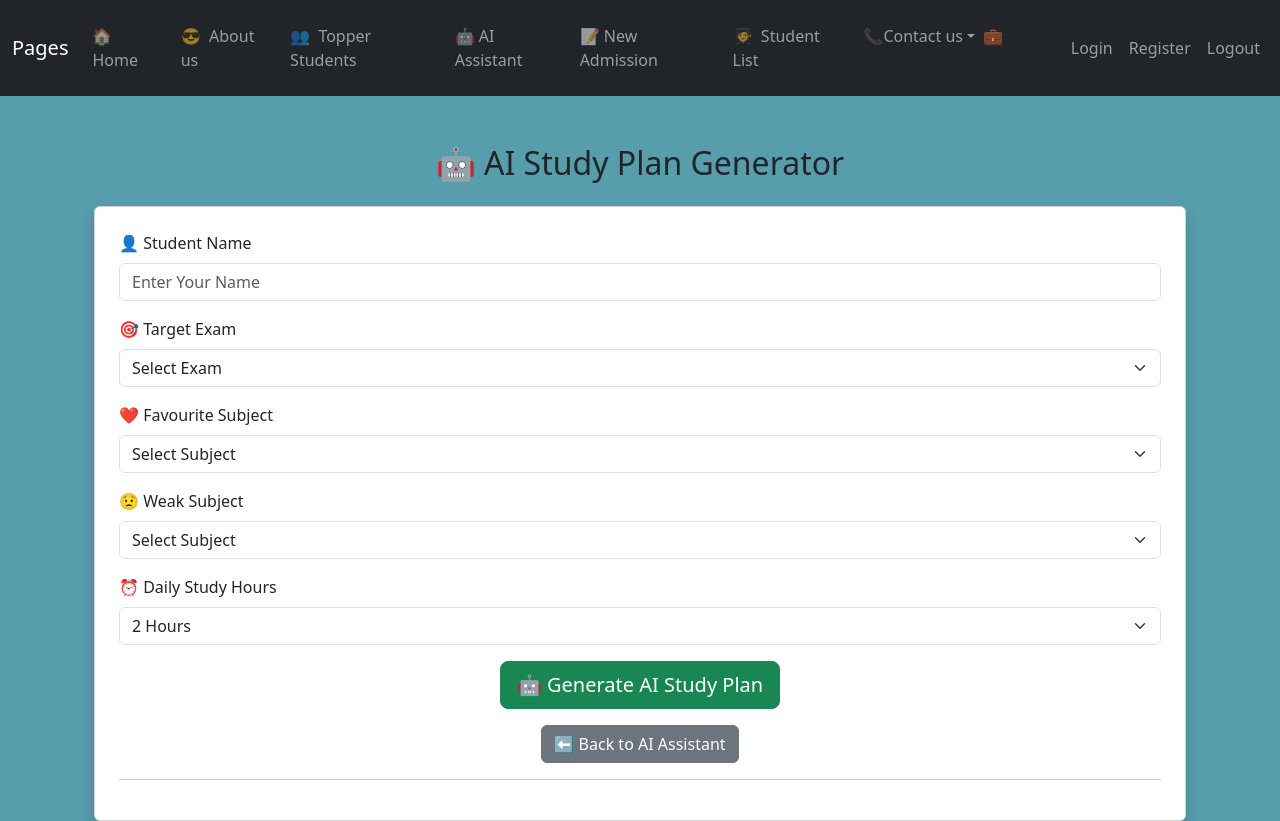
After one commit to sakshinagrik/python-training, a Flask app: page /study_plan in a window 1280 px wide. The commit adds this page. Run offline with Flask 3, Linux system fonts and the light colour scheme.

Commit message:
A feature

```diff
--- a/app.py
+++ b/app.py
@@ -48,28 +48,25 @@ def about():
 @app.route('/ai')
 def ai_assistant():
     return render_template("ai_assistant.html")
-
 @app.route("/career_guide")
 def career_guide():
     return "<h2>Career Guide AI Page</h2>"
-
-
 @app.route("/doubt_solver")
 def doubt_solver():
-    return "<h2>AI Doubt Solver Page</h2>"
-
-
+    return render_template("doubt_solver.html")
 @app.route("/quiz_generator")
 def quiz_generator():
     return "<h2>Daily Quiz Generator Page</h2>"
-
-
 @app.route("/motivation")
 def motivation():
     return "<h2>Motivation Corner Page</h2>"
 @app.route('/coaching_quiz')
 def coaching_quiz():
     return render_template("coaching_quiz.html")
+@app.route("/study_plan")
+def study_plan():
+    return render_template("study_plan.html")
+
 @app.route('/students')
 def students():
     return render_template('Student.html', stud=stud)
--- a/templates/ai_assistant.html
+++ b/templates/ai_assistant.html
@@ -20,9 +20,9 @@ AI Assistant
                 <h3>🎓 Career Guidance</h3>
                 <p>Get AI career suggestions.</p>
 
-                <a href="{{ url_for('career_guide') }}" class="btn btn-primary">
-                    Ask AI
-                </a>
+                <a href="{{ url_for('study_plan') }}" class="btn btn-primary">
+                 Generate AI Study Plan
+               </a>
             </div>
         </div>
 
--- a/templates/coaching_quiz.html
+++ b/templates/coaching_quiz.html
@@ -454,8 +454,7 @@ function checkQuiz(){
     }
 
     document.getElementById("result").innerHTML = `
-    document.getElementById("result").scrollIntoView({
-    behavior: "smooth"});
+
         <div class="card shadow mt-4">
 
             <div class="card-body">
--- /dev/null
+++ b/templates/study_plan.html
@@ -0,0 +1,385 @@
+{% extends "base.html" %}
+
+{% block content %}
+
+<div class="container mt-5">
+
+    <h2 class="text-center mb-4">
+        🤖 AI Study Plan Generator
+    </h2>
+
+    <div class="card shadow p-4">
+
+       <form id="studyForm">
+
+    <div class="mb-3">
+        <label class="form-label">👤 Student Name</label>
+        <input type="text" id="name" class="form-control" placeholder="Enter Your Name">
+    </div>
+
+    <div class="mb-3">
+        <label class="form-label">🎯 Target Exam</label>
+
+        <select id="exam" class="form-select">
+
+            <option value="">Select Exam</option>
+
+            <option>JEE</option>
+            <option>NEET</option>
+            <option>MHT-CET</option>
+            <option>HSC</option>
+
+        </select>
+    </div>
+
+    <div class="mb-3">
+        <label class="form-label">❤️ Favourite Subject</label>
+
+        <select id="favorite" class="form-select">
+
+            <option value="">Select Subject</option>
+
+            <option>Physics</option>
+            <option>Chemistry</option>
+            <option>Mathematics</option>
+            <option>Biology</option>
+            <option>Computer Science</option>
+
+        </select>
+    </div>
+
+    <div class="mb-3">
+        <label class="form-label">😟 Weak Subject</label>
+
+        <select id="weak" class="form-select">
+
+            <option value="">Select Subject</option>
+
+            <option>Physics</option>
+            <option>Chemistry</option>
+            <option>Mathematics</option>
+            <option>Biology</option>
+            <option>Computer Science</option>
+
+        </select>
+    </div>
+
+    <div class="mb-3">
+        <label class="form-label">⏰ Daily Study Hours</label>
+
+        <select id="hours" class="form-select">
+
+            <option>2 Hours</option>
+            <option>4 Hours</option>
+            <option>6 Hours</option>
+            <option>8 Hours</option>
+
+        </select>
+    </div>
+
+    <div class="text-center">
+
+        <button type="button"
+        class="btn btn-success btn-lg"
+        onclick="generatePlan()">
+
+            🤖 Generate AI Study Plan
+
+        </button>
+        <div class="text-center mt-3">
+
+    <a href="{{ url_for('ai_assistant') }}" class="btn btn-secondary">
+        ⬅️ Back to AI Assistant
+    </a>
+
+</div>
+    </div>
+
+</form>
+
+<hr>
+
+<div id="result"></div>
+
+    </div>
+
+</div>
+<script>
+
+function generatePlan(){
+
+    let name = document.getElementById("name").value;
+    let exam = document.getElementById("exam").value;
+    let favorite = document.getElementById("favorite").value;
+    let weak = document.getElementById("weak").value;
+    let hours = document.getElementById("hours").value;
+
+    if(name=="" || exam=="" || favorite=="" || weak==""){
+
+        alert("Please fill all details.");
+        return;
+
+    }
+
+    let plan = "";
+
+    if(exam=="JEE"){
+
+        plan = `
+        <h3>🤖 AI Study Plan Report</h3>
+
+        <h4>Welcome ${name}</h4>
+
+        <p><b>Target Exam :</b> JEE</p>
+
+        <p><b>Favourite Subject :</b> ${favorite}</p>
+
+        <p><b>Weak Subject :</b> ${weak}</p>
+
+        <p><b>Daily Study Time :</b> ${hours}</p>
+
+        <hr>
+
+        <h4>📅 Daily Routine</h4>
+
+        <ul>
+            <li>Morning Revision - 1 Hour</li>
+            <li>${favorite} Practice - 2 Hours</li>
+            <li>${weak} Extra Practice - 2 Hours</li>
+            <li>Previous Year Questions - 1 Hour</li>
+            <li>Mock Test Every Sunday</li>
+        </ul>
+
+        <h4>🤖 AI Suggestion</h4>
+
+        <p>
+        Since your favourite subject is <b>${favorite}</b>,
+        continue improving it.
+
+        Spend extra time on <b>${weak}</b> because it is your weak subject.
+
+        Daily revision and weekly mock tests will improve your JEE score.
+        </p>
+
+        `;
+    }
+
+
+    if(exam=="NEET"){
+
+    plan = `
+    <h3>🤖 AI Personalized Study Plan</h3>
+
+    <h4>Welcome ${name}</h4>
+
+    <p><b>Target Exam :</b> NEET</p>
+
+    <p><b>Favourite Subject :</b> ${favorite}</p>
+
+    <p><b>Weak Subject :</b> ${weak}</p>
+
+    <p><b>Daily Study Time :</b> ${hours}</p>
+
+    <hr>
+
+    <h4>📅 Daily Study Routine</h4>
+
+    <ul>
+        <li>🧬 Biology Revision - 2 Hours</li>
+        <li>⚛️ Physics Numericals - 2 Hours</li>
+        <li>🧪 Chemistry MCQs - 1 Hour</li>
+        <li>📖 NCERT Revision - 30 Minutes</li>
+        <li>📝 Previous Year Questions - 30 Minutes</li>
+    </ul>
+
+    <hr>
+
+    <h4>🎯 Weekly Target</h4>
+
+    <ul>
+        <li>✔️ Biology MCQs : 500</li>
+        <li>✔️ Physics MCQs : 250</li>
+        <li>✔️ Chemistry MCQs : 300</li>
+        <li>✔️ 2 Full Mock Tests</li>
+    </ul>
+
+    <hr>
+
+    <h4>🤖 AI Suggestions</h4>
+
+    <p>
+    Since your favourite subject is <b>${favorite}</b>,
+    maintain it by daily revision.
+
+    Spend extra time on <b>${weak}</b> because it is your weak subject.
+
+    Practice NCERT daily.
+
+    Analyse every Mock Test carefully.
+
+    Never skip revision.
+    </p>
+
+    <hr>
+
+    <h4>🌟 AI Motivation</h4>
+
+    <p>
+    Every doctor was once a student.
+
+    Stay consistent.
+
+    Daily practice is the key to success in NEET.
+
+    Believe in yourself.
+    </p>
+
+    `;
+  }
+  if(exam=="MHT-CET"){
+
+    plan = `
+    <h3>🤖 AI Personalized Study Plan</h3>
+
+    <h4>Welcome ${name}</h4>
+
+    <p><b>Target Exam :</b> MHT-CET</p>
+
+    <p><b>Favourite Subject :</b> ${favorite}</p>
+
+    <p><b>Weak Subject :</b> ${weak}</p>
+
+    <p><b>Daily Study Time :</b> ${hours}</p>
+
+    <hr>
+
+    <h4>📅 Daily Study Routine</h4>
+
+    <ul>
+        <li>📘 Physics - 1.5 Hours</li>
+        <li>📗 Chemistry - 1.5 Hours</li>
+        <li>📙 Mathematics / Biology - 2 Hours</li>
+        <li>📝 Solve 50 MCQs Daily</li>
+        <li>📖 Previous Year Papers - 30 Minutes</li>
+    </ul>
+
+    <hr>
+
+    <h4>🎯 Weekly Target</h4>
+
+    <ul>
+        <li>✔️ 350 MCQs</li>
+        <li>✔️ 2 Mock Tests</li>
+        <li>✔️ Weekly Revision</li>
+    </ul>
+
+    <hr>
+
+    <h4>🤖 AI Suggestions</h4>
+
+    <p>
+    Your strongest subject is <b>${favorite}</b>. Keep improving it.
+
+    Spend extra time on <b>${weak}</b>.
+
+    Practice speed and accuracy every day.
+
+    Analyse your mistakes after every Mock Test.
+    </p>
+
+    <hr>
+
+    <h4>🌟 AI Motivation</h4>
+
+    <p>
+    Success in MHT-CET comes from consistent practice.
+
+    Believe in yourself and never skip revision.
+
+    Every small effort counts.
+    </p>
+
+    `;
+  }
+  if(exam=="HSC"){
+
+    plan = `
+    <h3>🤖 AI Personalized Study Plan</h3>
+
+    <h4>Welcome ${name}</h4>
+
+    <p><b>Target Exam :</b> HSC Board</p>
+
+    <p><b>Favourite Subject :</b> ${favorite}</p>
+
+    <p><b>Weak Subject :</b> ${weak}</p>
+
+    <p><b>Daily Study Time :</b> ${hours}</p>
+
+    <hr>
+
+    <h4>📅 Daily Study Routine</h4>
+
+    <ul>
+        <li>📖 Read Textbook - 2 Hours</li>
+        <li>📝 Writing Practice - 1 Hour</li>
+        <li>📚 Revision - 1 Hour</li>
+        <li>📄 Previous Year Papers - 1 Hour</li>
+        <li>📋 Self Test - 30 Minutes</li>
+    </ul>
+
+    <hr>
+
+    <h4>🎯 Weekly Target</h4>
+
+    <ul>
+        <li>✔️ Complete 2 Chapters</li>
+        <li>✔️ Solve 2 Previous Year Papers</li>
+        <li>✔️ Revise Weak Subject Daily</li>
+        <li>✔️ One Full Mock Test</li>
+    </ul>
+
+    <hr>
+
+    <h4>🤖 AI Suggestions</h4>
+
+    <p>
+
+    Since your favourite subject is <b>${favorite}</b>,
+    continue practicing it daily.
+
+    Give extra attention to <b>${weak}</b>.
+
+    Make short notes.
+
+    Revise every Sunday.
+
+    Practice writing answers with proper presentation.
+
+    </p>
+
+    <hr>
+
+    <h4>🌟 AI Motivation</h4>
+
+    <p>
+
+    Success in HSC comes from consistency,
+    revision and writing practice.
+
+    Believe in yourself.
+
+    Every day of study brings you one step closer to success.
+
+    </p>
+
+    `;
+ }
+ document.getElementById("result").innerHTML = plan;
+ document.getElementById("result").scrollIntoView({
+    behavior: "smooth"
+});
+}
+
+</script>
+{% endblock %}
```
Also changed, not shown: templates/doubt_solver.html (added, +186 -0 lines).
